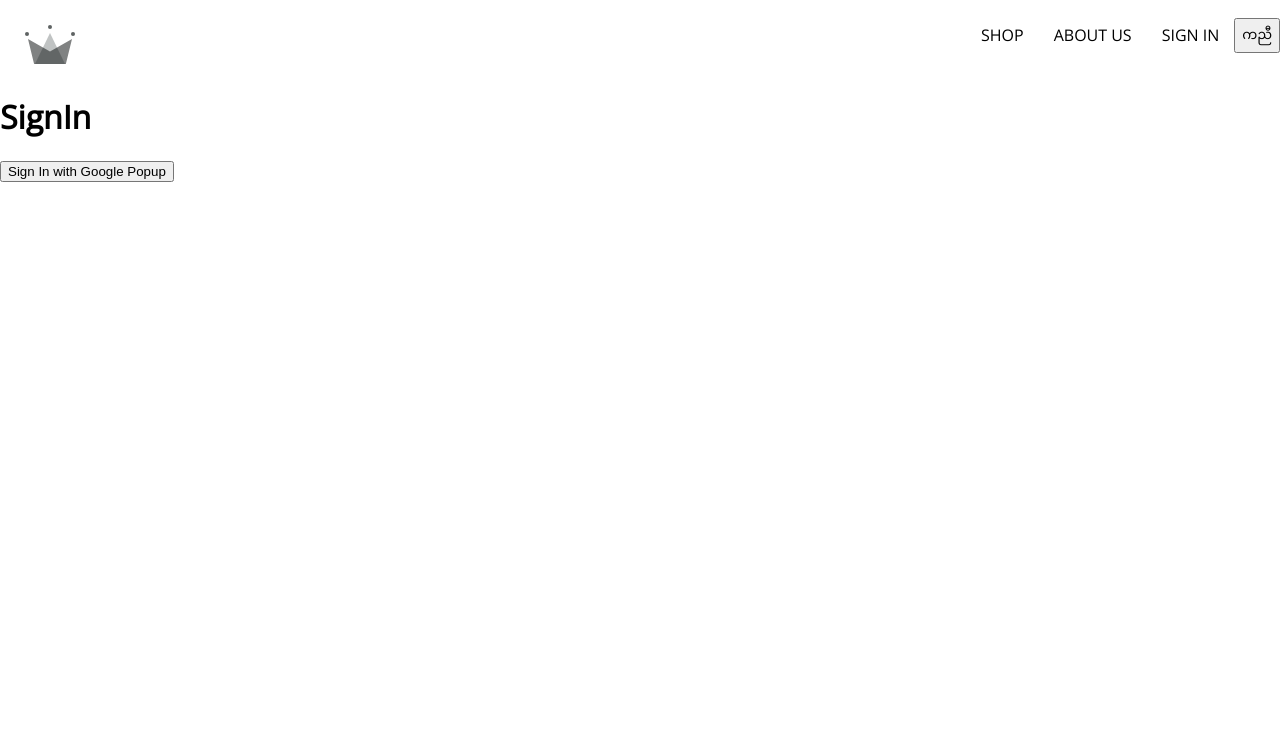
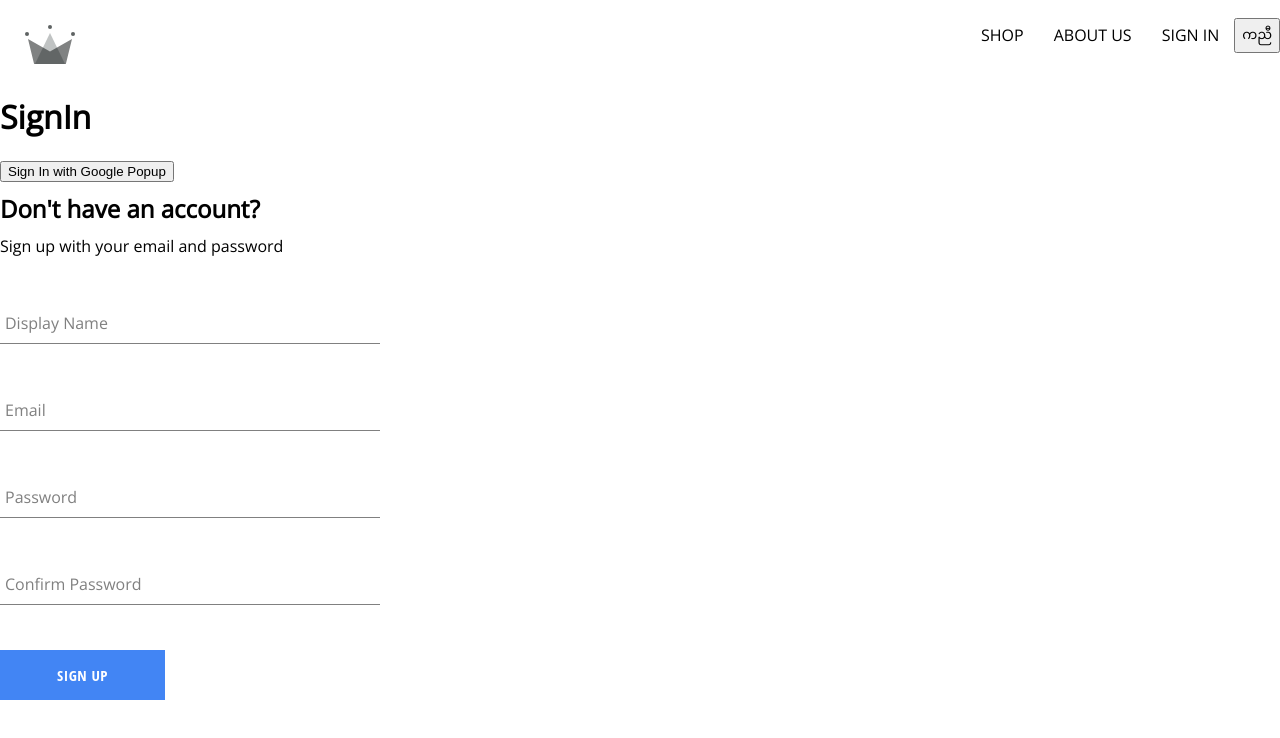
Before and after one commit to jackptoke/wyndham-shop, a React (Create React App) app: page /sign-in in a window 1280 px wide. Shown: the top 738 px of the page. Built offline with nearby package versions, Linux system fonts and the light colour scheme.

Commit message:
sign-up-and-styles
Sign-up form and styling added.

```diff
--- /dev/null
+++ b/src/components/button/button.component.jsx
@@ -0,0 +1,22 @@
+/*
+    default
+
+    inverted
+
+    google sign-in
+*/
+import "./button.styles.scss";
+
+const BUTTON_TYPES_CLASSES = { google: "google-sign-in", inverted: "inverted" };
+const Button = ({ children, buttonType, ...otherProps }) => {
+  return (
+    <button
+      className={`button-container ${BUTTON_TYPES_CLASSES[buttonType]}`}
+      {...otherProps}
+    >
+      {children}
+    </button>
+  );
+};
+
+export default Button;
--- /dev/null
+++ b/src/components/button/button.styles.scss
@@ -0,0 +1,46 @@
+.button-container {
+  min-width: 165px;
+  width: auto;
+  height: 50px;
+  letter-spacing: 0.5px;
+  line-height: 50px;
+  padding: 0 35px 0 35px;
+  font-size: 15px;
+  background-color: black;
+  color: white;
+  text-transform: uppercase;
+  font-family: "Open Sans Condensed";
+  font-weight: bolder;
+  border: none;
+  cursor: pointer;
+  display: flex;
+  justify-content: center;
+
+  &:hover {
+    background-color: white;
+    color: black;
+    border: 1px solid black;
+  }
+
+  &.google-sign-in {
+    background-color: #4285f4;
+    color: white;
+
+    &:hover {
+      background-color: #357ae8;
+      border: none;
+    }
+  }
+
+  &.inverted {
+    background-color: white;
+    color: black;
+    border: 1px solid black;
+
+    &:hover {
+      background-color: black;
+      color: white;
+      border: none;
+    }
+  }
+}
--- /dev/null
+++ b/src/components/form-input/form-input.component.jsx
@@ -0,0 +1,20 @@
+import "./form-input.styles.scss";
+
+const FormInput = ({ label, ...otherProps }) => {
+  return (
+    <div className="group">
+      <input className="form-input" {...otherProps} />
+      {label && (
+        <label
+          className={`${
+            otherProps.value.length ? "shrink" : ""
+          } form-input-label`}
+        >
+          {label}
+        </label>
+      )}
+    </div>
+  );
+};
+
+export default FormInput;
--- /dev/null
+++ b/src/components/form-input/form-input.styles.scss
@@ -0,0 +1,54 @@
+$sub-color: grey;
+$main-color: black;
+
+@mixin shrinkLabel {
+  top: -14px;
+  font-size: 12px;
+  color: $main-color;
+}
+
+.group {
+  position: relative;
+  margin: 45px 0;
+
+  .form-input {
+    background: none;
+    background-color: white;
+    color: $sub-color;
+    font-size: 18px;
+    padding: 10px 10px 10px 5px;
+    display: block;
+    width: 100%;
+    border: none;
+    border-radius: 0;
+    border-bottom: 1px solid $sub-color;
+    margin: 25px 0;
+
+    &:focus {
+      outline: none;
+    }
+
+    &:focus ~ .form-input-label {
+      @include shrinkLabel();
+    }
+  }
+
+  input[type="password"] {
+    letter-spacing: 0.3em;
+  }
+
+  .form-input-label {
+    color: $sub-color;
+    font-size: 16px;
+    font-weight: normal;
+    position: absolute;
+    pointer-events: none;
+    left: 5px;
+    top: 10px;
+    transition: 300ms ease all;
+
+    &.shrink {
+      @include shrinkLabel();
+    }
+  }
+}
--- /dev/null
+++ b/src/components/sign-up-form/sign-up-form.component.jsx
@@ -0,0 +1,107 @@
+import { useState } from "react";
+import {
+  auth,
+  createAuthUserWithEmailAndPassword,
+  createUserDocumentFromAuth,
+} from "../../utility/firebase/firebase.utils";
+
+import FormInput from "../form-input/form-input.component";
+import "./sign-up-form.styles.scss";
+
+import Button from "../button/button.component";
+
+const defaultFormFields = {
+  displayName: "",
+  email: "",
+  password: "",
+  cPassword: "",
+};
+
+const SignUpForm = () => {
+  const [formFields, setFormFields] = useState(defaultFormFields);
+  const { displayName, email, password, cPassword } = formFields;
+
+  const handleChange = (event) => {
+    const { name, value } = event.target;
+
+    setFormFields({ ...formFields, [name]: value });
+  };
+
+  console.log(formFields);
+
+  const resetFormFields = () => {
+    setFormFields(defaultFormFields);
+  };
+
+  const onSubmitHandler = async (event) => {
+    event.preventDefault();
+    if (password !== cPassword) {
+      alert("Passwords do not match");
+      return;
+    } else {
+      try {
+        const { user } = await createAuthUserWithEmailAndPassword(
+          email,
+          password
+        );
+        user.displayName = displayName;
+        const userDocRef = createUserDocumentFromAuth(user, { displayName });
+        resetFormFields();
+        console.log(userDocRef);
+      } catch (err) {
+        if (err.code == "auth/email-already-in-use") {
+          alert("Cannot create user, email already in use");
+        } else console.log("Error creating user. ", err);
+      }
+    }
+  };
+
+  return (
+    <div className="sign-up-container">
+      <h2>Don't have an account?</h2>
+      <span>Sign up with your email and password</span>
+      <form onSubmit={onSubmitHandler}>
+        <FormInput
+          label="Display Name"
+          type="text"
+          required
+          onChange={handleChange}
+          name="displayName"
+          value={displayName}
+        />
+
+        <FormInput
+          label="Email"
+          type="email"
+          required
+          onChange={handleChange}
+          name="email"
+          value={email}
+        />
+
+        <FormInput
+          label="Password"
+          type="password"
+          required
+          onChange={handleChange}
+          name="password"
+          value={password}
+        />
+
+        <FormInput
+          label="Confirm Password"
+          type="password"
+          required
+          onChange={handleChange}
+          name="cPassword"
+          value={cPassword}
+        />
+        <Button buttonType="google" type="submit" onClick={onSubmitHandler}>
+          Sign Up
+        </Button>
+      </form>
+    </div>
+  );
+};
+
+export default SignUpForm;
--- /dev/null
+++ b/src/components/sign-up-form/sign-up-form.styles.scss
@@ -0,0 +1,9 @@
+.sign-up-container {
+  display: flex;
+  flex-direction: column;
+  width: 380px;
+
+  h2 {
+    margin: 10px 0;
+  }
+}
--- a/src/routes/sign-in/sign-in.component.jsx
+++ b/src/routes/sign-in/sign-in.component.jsx
@@ -1,7 +1,9 @@
 import {
+  /* auth, */
   signInWithGooglePopup,
   createUserDocumentFromAuth,
 } from "../../utility/firebase/firebase.utils";
+import SignUpForm from "../../components/sign-up-form/sign-up-form.component";
 
 const SignIn = () => {
   const logGoogleUser = async () => {
@@ -13,10 +15,12 @@ const SignIn = () => {
       console.log(err);
     }
   };
+
   return (
     <div>
       <h1>SignIn</h1>
       <button onClick={logGoogleUser}>Sign In with Google Popup</button>
+      <SignUpForm />
     </div>
   );
 };
--- a/src/utility/firebase/firebase.utils.js
+++ b/src/utility/firebase/firebase.utils.js
@@ -1,10 +1,11 @@
 // import { async } from "@firebase/util";
+import { async } from "@firebase/util";
 import { initializeApp } from "firebase/app";
 import {
   getAuth,
-  /*signInWithRedirect,*/
   signInWithPopup,
   GoogleAuthProvider,
+  createUserWithEmailAndPassword,
 } from "firebase/auth";
 
 import { getFirestore, doc, getDoc, setDoc } from "firebase/firestore";
@@ -33,7 +34,8 @@ export const signInWithGooglePopup = () => signInWithPopup(auth, provider);
 
 export const db = getFirestore();
 
-export const createUserDocumentFromAuth = async (userAuth) => {
+export const createUserDocumentFromAuth = async (userAuth, additionalInfo) => {
+  if (!userAuth) return;
   const userDocRef = doc(db, "users", userAuth.uid);
   console.log(userDocRef);
   const userSnapshot = await getDoc(userDocRef);
@@ -44,7 +46,12 @@ export const createUserDocumentFromAuth = async (userAuth) => {
     const { displayName, email } = userAuth;
     const createdAt = new Date();
     try {
-      await setDoc(userDocRef, { displayName, email, createdAt });
+      await setDoc(userDocRef, {
+        displayName,
+        email,
+        createdAt,
+        ...additionalInfo,
+      });
     } catch (err) {
       console.log("error creating user ", err.message);
     }
@@ -52,3 +59,8 @@ export const createUserDocumentFromAuth = async (userAuth) => {
   }
   //if user exists
 };
+
+export const createAuthUserWithEmailAndPassword = async (email, password) => {
+  if (!email || !password) return;
+  return await createUserWithEmailAndPassword(auth, email, password);
+};
```
